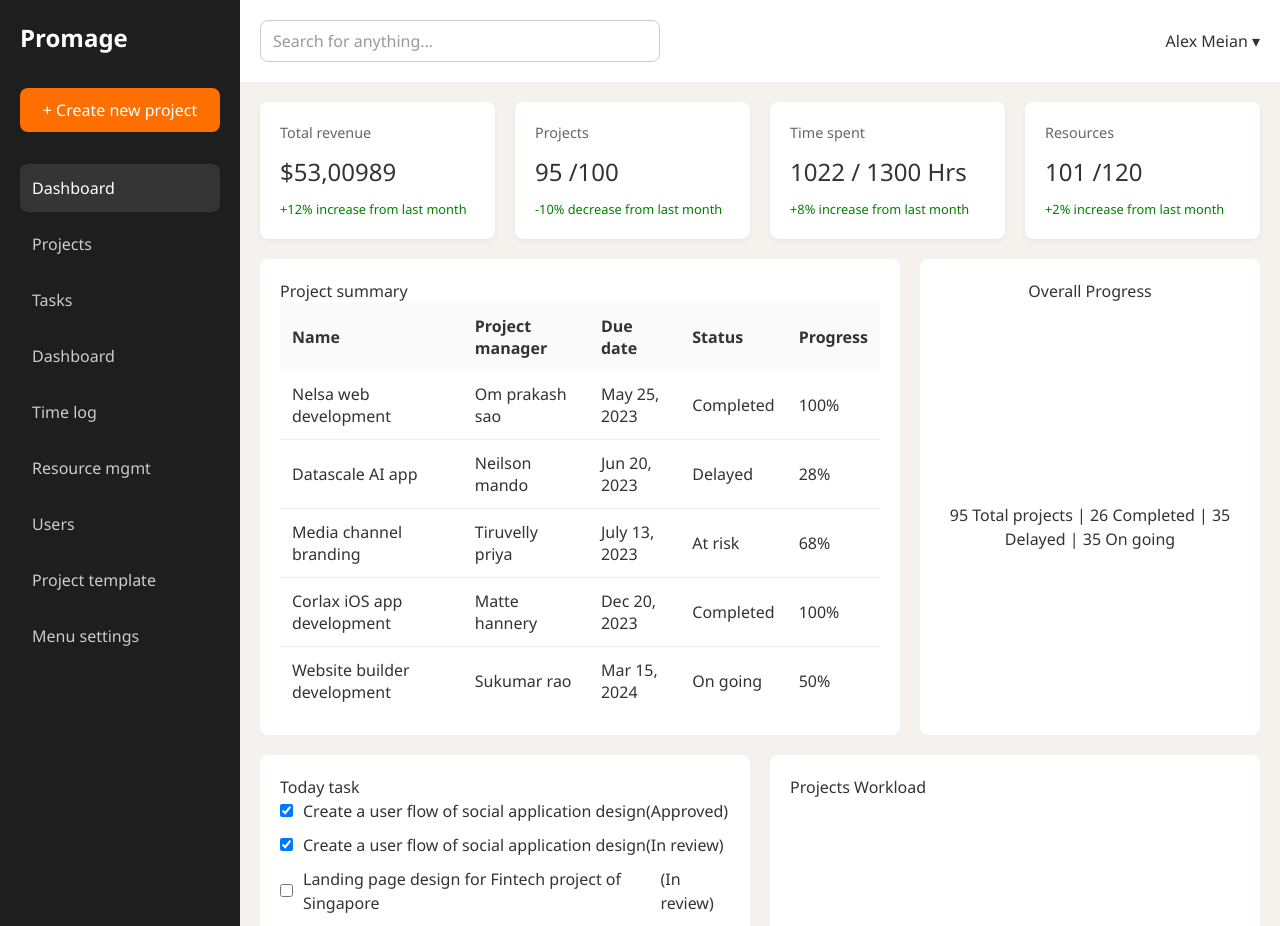
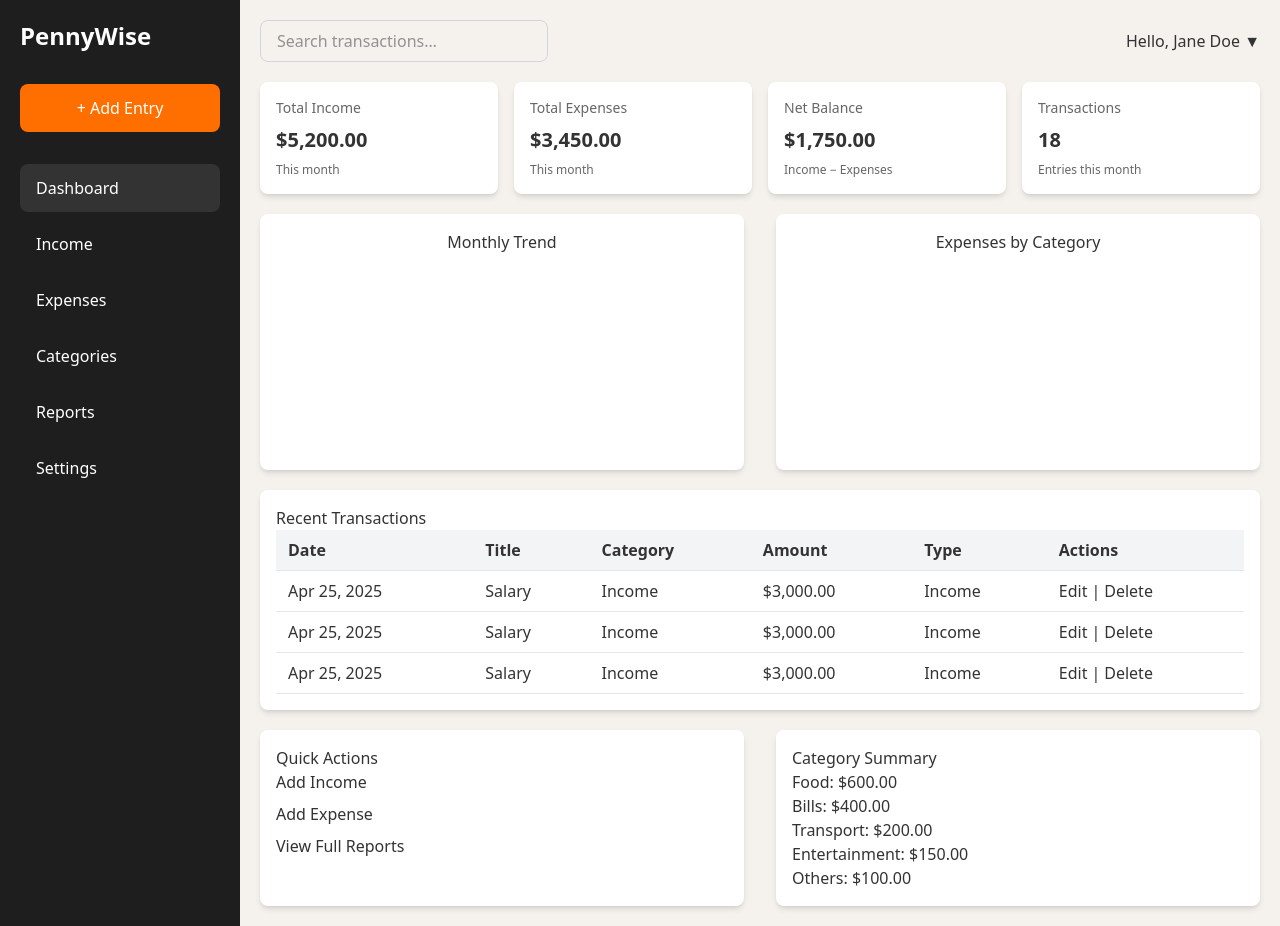
Before and after one commit to Exalt24/PennywAIse, a Django app: page /dashboard/ in a window 1280 px wide. Run offline with Django 5.2, Linux system fonts and the light colour scheme; a map, chart or similar area stays blank; style sheets or scripts are compiled from the project's sources.

Commit message:
Create initial dashboard

```diff
--- a/budget/static/css/budget/dashboard.css
+++ /dev/null
@@ -1,37 +0,0 @@
-:root {
-    --sidebar-bg: #1e1e1e;
-    --main-bg: #f5f1ed;
-    --accent: #ff6f00;
-    --card-bg: #fff;
-    --text-primary: #333;
-    --text-secondary: #666;
-    --border-radius: 8px;
-  }
-  * { box-sizing: border-box; margin: 0; padding: 0; }
-  body { display: flex; font-family: "Segoe UI", sans-serif; background: var(--main-bg); color: var(--text-primary); height: 100vh; overflow: hidden; }
-  .sidebar { width: 240px; background: var(--sidebar-bg); color: #fff; padding: 20px; display: flex; flex-direction: column; }
-  .sidebar .logo { font-size: 1.5rem; font-weight: bold; margin-bottom: 2rem; }
-  .sidebar button.create { background: var(--accent); border: none; color: #fff; padding: 10px; border-radius: var(--border-radius); cursor: pointer; margin-bottom: 2rem; }
-  .sidebar nav a { display: flex; align-items: center; padding: 12px; color: #ccc; text-decoration: none; border-radius: var(--border-radius); margin-bottom: 8px; }
-  .sidebar nav a.active, .sidebar nav a:hover { background: rgba(255,255,255,0.1); color: #fff; }
-  .main { flex: 1; display: flex; flex-direction: column; overflow-y: auto; }
-  header { display: flex; justify-content: space-between; align-items: center; padding: 20px; background: var(--card-bg); }
-  header .search { flex: 1; max-width: 400px; margin-right: 1rem; }
-  header .search input { width: 100%; padding: 8px 12px; border-radius: var(--border-radius); border: 1px solid #ccc; }
-  .overview { display: flex; gap: 20px; padding: 20px; }
-  .card { background: var(--card-bg); flex: 1; padding: 20px; border-radius: var(--border-radius); box-shadow: 0 2px 4px rgba(0,0,0,0.05); }
-  .card .title { font-size: 0.9rem; color: var(--text-secondary); }
-  .card .value { font-size: 1.5rem; margin: 10px 0; }
-  .card .meta { font-size: 0.8rem; color: green; }
-  .content { display: flex; gap: 20px; padding: 0 20px 20px; }
-  .project-summary { flex: 2; background: var(--card-bg); padding: 20px; border-radius: var(--border-radius); overflow-x: auto; }
-  .project-summary table { width: 100%; border-collapse: collapse; }
-  .project-summary th, .project-summary td { text-align: left; padding: 12px; }
-  .project-summary th { background: #fafafa; }
-  .project-summary tr + tr { border-top: 1px solid #eee; }
-  .progress { flex: 1; background: var(--card-bg); padding: 20px; border-radius: var(--border-radius); text-align: center; }
-  .bottom { display: flex; gap: 20px; padding: 0 20px 20px; }
-  .tasks, .workload { background: var(--card-bg); flex: 1; padding: 20px; border-radius: var(--border-radius); }
-  .tasks ul { list-style: none; }
-  .tasks li { display: flex; align-items: center; margin-bottom: 10px; }
-  .tasks li input { margin-right: 10px; }
--- a/budget/static/css/main/input.css
+++ b/budget/static/css/main/input.css
@@ -1 +1,97 @@
 @import "tailwindcss";
+
+/* Sidebar */
+.sidebar {
+  @apply w-60 bg-[#1e1e1e] text-white p-5 flex flex-col;
+}
+.logo {
+  @apply text-2xl font-bold mb-8;
+}
+.create {
+  @apply bg-[#ff6f00] text-white border-0 px-4 py-3 rounded-lg cursor-pointer mb-8;
+}
+
+/* Navigation links */
+nav a {
+  @apply text-current no-underline block px-4 py-3 rounded-lg mb-2;
+}
+nav a.active,
+nav a:hover {
+  @apply bg-[#333];
+}
+
+/* Main area */
+.main {
+  @apply flex-1 p-5 overflow-y-auto;
+}
+header {
+  @apply flex justify-between items-center mb-5;
+}
+.search input {
+  @apply w-full sm:w-72 px-4 py-2 border border-gray-300 rounded-lg;
+}
+.user {
+  @apply cursor-pointer;
+}
+
+/* Overview cards */
+.overview {
+  /* auto-fit cards at min-200px */
+  @apply grid gap-4 mb-5 grid-cols-[repeat(auto-fit,minmax(200px,1fr))];
+}
+.card {
+  @apply bg-white rounded-lg p-4 shadow-md;
+}
+.card .title {
+  @apply text-sm text-[#666] mb-2;
+}
+.card .value {
+  @apply text-xl font-bold mb-2;
+}
+.card .meta {
+  @apply text-xs text-[#666];
+}
+
+/* Content section */
+.content {
+  @apply flex flex-wrap gap-8 mb-5;
+}
+.project-summary {
+  @apply flex-[2] bg-white rounded-lg p-4 shadow-md mb-5 overflow-hidden;
+}
+.progress {
+  @apply flex-[1] bg-white rounded-lg p-4 shadow-md flex flex-col items-center;
+}
+
+/* Table styles */
+table {
+  @apply w-full border-collapse;
+}
+th,
+td {
+  @apply text-left px-3 py-2 border-b border-gray-200;
+}
+th {
+  @apply bg-gray-100;
+}
+
+/* Bottom section */
+.bottom {
+  @apply grid grid-cols-1 md:grid-cols-2 gap-8;
+}
+.tasks,
+.workload {
+  @apply bg-white rounded-lg p-4 shadow-md;
+}
+.tasks ul {
+  @apply list-none;
+}
+.tasks li {
+  @apply flex items-center mb-2;
+}
+.tasks input {
+  @apply mr-2;
+}
+.tasks span {
+  @apply ml-auto text-xs text-[#666];
+}
--- a/budget/templates/dashboard.html
+++ b/budget/templates/dashboard.html
@@ -1,138 +1,170 @@
 {% load static %}
-
-<html>
+<!DOCTYPE html>
+<html lang="en">
   <head>
     <meta charset="utf-8" />
     <meta name="viewport" content="width=device-width, initial-scale=1.0" />
-    <meta name="description" content="Budget app" />
-    <meta name="author" content="Daniel Alexis Cruz" />
-    <meta name="keywords" content="budget, django, web development" />
+    <meta name="description" content="Personal Finance Dashboard" />
+    <meta name="author" content="Your Name" />
     <title>Dashboard</title>
-    <link rel="stylesheet" href="{% static 'css/main/output.css' %}" type="text/css">
-    <link rel="stylesheet" href="{% static 'css/budget/dashboard.css' %}" type="text/css">
+    <link rel="stylesheet" href="{% static 'css/main/output.css' %}" />
+    <link rel="stylesheet" href="{% static 'css/budget/dashboard.css' %}" />
   </head>
-  <body>
+  <body class="flex h-screen overflow-hidden bg-[#f5f1ed] text-[#333]">
+    <!-- SIDEBAR -->
     <aside class="sidebar">
-      <div class="logo">Promage</div>
-      <button class="create">+ Create new project</button>
+      <h1 class="logo">PennyWise</h1>
+      <button class="create">
+        <a href="#">+ Add Entry</a>
+      </button>
       <nav>
-        <a href="#" class="active">Dashboard</a>
-        <a href="#">Projects</a>
-        <a href="#">Tasks</a>
-        <a href="#">Dashboard</a>
-        <a href="#">Time log</a>
-        <a href="#">Resource mgmt</a>
-        <a href="#">Users</a>
-        <a href="#">Project template</a>
-        <a href="#">Menu settings</a>
+        <a href="#dashboard" class="active">Dashboard</a>
+        <a href="#">Income</a>
+        <a href="#">Expenses</a>
+        <a href="#">Categories</a>
+        <a href="#">Reports</a>
+        <a href="#">Settings</a>
       </nav>
     </aside>
-    <div class="main">
+
+    <!-- MAIN DASHBOARD -->
+    <main id="dashboard" class="main">
       <header>
-        <div class="search"><input type="text" placeholder="Search for anything…"></div>
-        <div class="user">Alex Meian &#9662;</div>
+        <div class="search">
+          <input type="text" placeholder="Search transactions…" />
+        </div>
+        <div class="user">Hello, Jane Doe ▼</div>
       </header>
-      <section class="overview">
-        <div class="card">
-          <div class="title">Total revenue</div>
-          <div class="value">$53,00989</div>
-          <div class="meta">+12% increase from last month</div>
+
+      <!-- OVERVIEW CARDS -->
+      <section id="overview" class="overview">
+        <article class="card">
+          <h3 class="title">Total Income</h3>
+          <p class="value">$5,200.00</p>
+          <p class="meta">This month</p>
+        </article>
+        <article class="card">
+          <h3 class="title">Total Expenses</h3>
+          <p class="value">$3,450.00</p>
+          <p class="meta">This month</p>
+        </article>
+        <article class="card">
+          <h3 class="title">Net Balance</h3>
+          <p class="value">$1,750.00</p>
+          <p class="meta">Income − Expenses</p>
+        </article>
+        <article class="card">
+          <h3 class="title">Transactions</h3>
+          <p class="value">18</p>
+          <p class="meta">Entries this month</p>
+        </article>
+      </section>
+
+      <!-- CHARTS -->
+      <section id="charts" class="content flex flex-wrap gap-8 mb-5">
+        <div class="progress flex-1 bg-white rounded-lg p-4 shadow-md">
+          <h2>Monthly Trend</h2>
+          <canvas id="trendChart" width="300" height="200"></canvas>
         </div>
-        <div class="card">
-          <div class="title">Projects</div>
-          <div class="value">95 /100</div>
-          <div class="meta">-10% decrease from last month</div>
-        </div>
-        <div class="card">
-          <div class="title">Time spent</div>
-          <div class="value">1022 / 1300 Hrs</div>
-          <div class="meta">+8% increase from last month</div>
-        </div>
-        <div class="card">
-          <div class="title">Resources</div>
-          <div class="value">101 /120</div>
-          <div class="meta">+2% increase from last month</div>
+        <div class="progress flex-1 bg-white rounded-lg p-4 shadow-md">
+          <h2>Expenses by Category</h2>
+          <canvas id="categoryChart" width="300" height="200"></canvas>
         </div>
       </section>
 
-      <section class="content">
-        <div class="project-summary">
-          <h3>Project summary</h3>
-          <table>
+      <!-- RECENT TRANSACTIONS -->
+      <section id="recent" class="project-summary overflow-hidden">
+        <h2>Recent Transactions</h2>
+
+        <!-- horizontal scroll wrapper -->
+        <div class="overflow-x-auto">
+          <table class="table-auto w-full">
             <thead>
               <tr>
-                <th>Name</th>
-                <th>Project manager</th>
-                <th>Due date</th>
-                <th>Status</th>
-                <th>Progress</th>
+                <th>Date</th>
+                <th>Title</th>
+                <th>Category</th>
+                <th>Amount</th>
+                <th>Type</th>
+                <th>Actions</th>
               </tr>
             </thead>
             <tbody>
-              <tr><td>Nelsa web development</td><td>Om prakash sao</td><td>May 25, 2023</td><td>Completed</td><td>100%</td></tr>
-              <tr><td>Datascale AI app</td><td>Neilson mando</td><td>Jun 20, 2023</td><td>Delayed</td><td>28%</td></tr>
-              <tr><td>Media channel branding</td><td>Tiruvelly priya</td><td>July 13, 2023</td><td>At risk</td><td>68%</td></tr>
-              <tr><td>Corlax iOS app development</td><td>Matte hannery</td><td>Dec 20, 2023</td><td>Completed</td><td>100%</td></tr>
-              <tr><td>Website builder development</td><td>Sukumar rao</td><td>Mar 15, 2024</td><td>On going</td><td>50%</td></tr>
+              <tr>
+                <td>Apr 25, 2025</td>
+                <td>Salary</td>
+                <td>Income</td>
+                <td>$3,000.00</td>
+                <td>Income</td>
+                <td class="whitespace-nowrap">
+                  <div class="inline-flex items-center space-x-1">
+                    <a href="#">Edit</a>
+                    <span>|</span>
+                    <a href="#">Delete</a>
+                  </div>
+                </td>
+              </tr>
+              <tr>
+                <!-- static -->
+                <td>Apr 25, 2025</td>
+                <td>Salary</td>
+                <td>Income</td>
+                <td>$3,000.00</td>
+                <td>Income</td>
+                <td class="whitespace-nowrap">
+                  <div class="inline-flex items-center space-x-1">
+                    <a href="#">Edit</a>
+                    <span>|</span>
+                    <a href="#">Delete</a>
+                  </div>
+                </td>
+              </tr>
+              <tr>
+                <td>Apr 25, 2025</td>
+                <td>Salary</td>
+                <td>Income</td>
+                <td>$3,000.00</td>
+                <td>Income</td>
+                <td class="whitespace-nowrap">
+                  <div class="inline-flex items-center space-x-1">
+                    <a href="#">Edit</a>
+                    <span>|</span>
+                    <a href="#">Delete</a>
+                  </div>
+                </td>
+              </tr>
+              <!-- repeat rows… -->
             </tbody>
           </table>
         </div>
-        <div class="progress">
-          <h3>Overall Progress</h3>
-          <canvas id="gaugeChart" width="200" height="200"></canvas>
-          <p>95 Total projects | 26 Completed | 35 Delayed | 35 On going</p>
-        </div>
       </section>
 
-      <section class="bottom">
+      <!-- QUICK ACTIONS -->
+      <section
+        id="actions"
+        class="bottom grid grid-cols-1 md:grid-cols-2 gap-8"
+      >
         <div class="tasks">
-          <h3>Today task</h3>
+          <h2>Quick Actions</h2>
           <ul>
-            <li><input type="checkbox" checked> Create a user flow of social application design <span>(Approved)</span></li>
-            <li><input type="checkbox" checked> Create a user flow of social application design <span>(In review)</span></li>
-            <li><input type="checkbox"> Landing page design for Fintech project of Singapore <span>(In review)</span></li>
-            <li><input type="checkbox"> Interactive prototype for app screens of deltamine project <span>(On going)</span></li>
-            <li><input type="checkbox" checked> Interactive prototype for app screens of deltamine project <span>(Approved)</span></li>
+            <li><a href="#">Add Income</a></li>
+            <li><a href="#">Add Expense</a></li>
+            <li><a href="#">View Full Reports</a></li>
           </ul>
         </div>
         <div class="workload">
-          <h3>Projects Workload</h3>
-          <canvas id="workloadChart" width="300" height="200"></canvas>
+          <h2>Category Summary</h2>
+          <ul class="list-none">
+            <li>Food: $600.00</li>
+            <li>Bills: $400.00</li>
+            <li>Transport: $200.00</li>
+            <li>Entertainment: $150.00</li>
+            <li>Others: $100.00</li>
+          </ul>
         </div>
       </section>
+    </main>
 
-    </div>
-
-    <script>
-      // Gauge Chart
-      const gaugeCtx = document.getElementById('gaugeChart').getContext('2d');
-      new Chart(gaugeCtx, {
-        type: 'doughnut',
-        data: {
-          datasets: [{ data: [72, 28], backgroundColor: ['#ff6f00', '#e0e0e0'], borderWidth: 0 }]
-        },
-        options: {
-          rotation: -90 * Math.PI / 180,
-          circumference: 180 * Math.PI / 180,
-          cutout: '70%',
-          plugins: { tooltip: { enabled: false }, legend: { display: false } }
-        }
-      });
-
-      // Workload Bubble Chart
-      const workloadCtx = document.getElementById('workloadChart').getContext('2d');
-      new Chart(workloadCtx, {
-        type: 'bubble',
-        data: {
-          datasets: [
-            { label: 'Jan', data: [{ x: 1, y: 7, r: 10 }], backgroundColor: '#666' },
-            { label: 'Feb', data: [{ x: 2, y: 8, r: 8 }], backgroundColor: '#666' },
-            { label: 'Mar', data: [{ x: 3, y: 4, r: 6 }], backgroundColor: '#666' },
-            // ... add more months
-          ]
-        },
-        options: { scales: { x: { display: false }, y: { display: false } }, plugins: { legend: { display: false } } }
-      });
-    </script>
+    <!-- Chart.js scripts go in your static JS file -->
   </body>
 </html>
```
